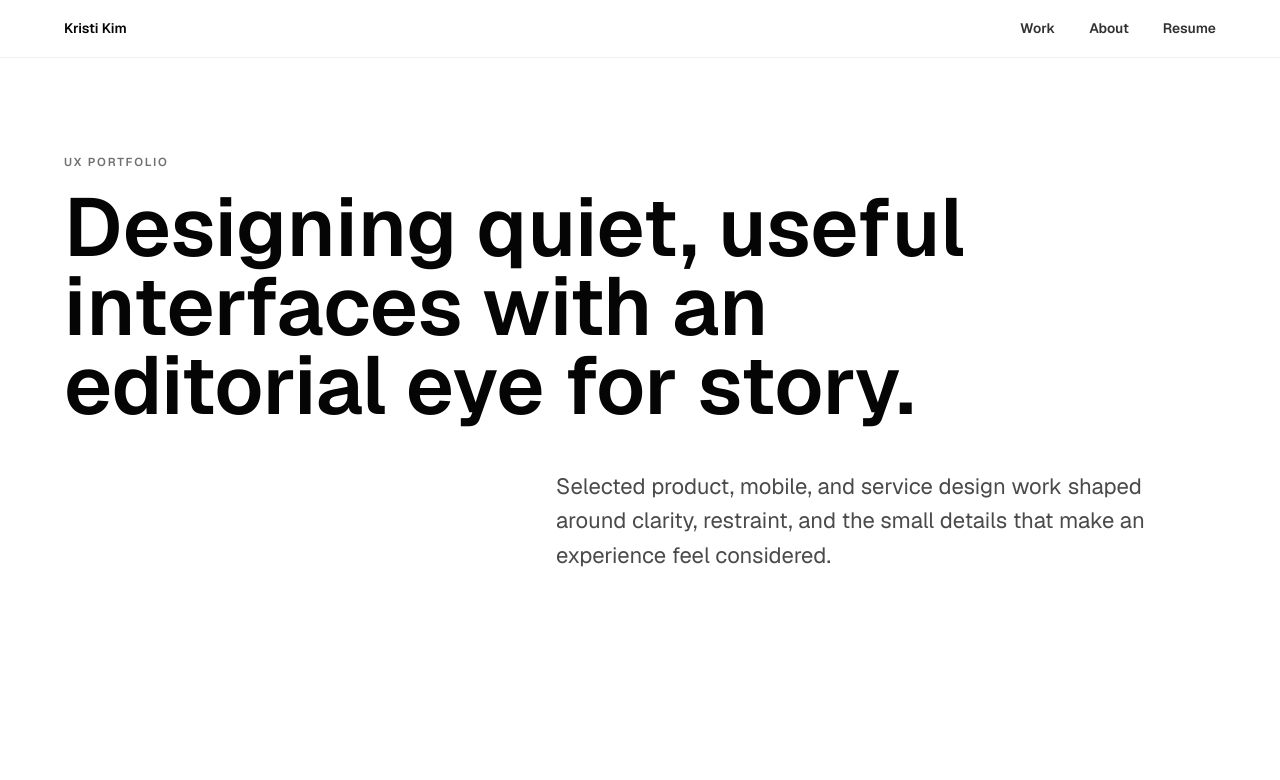
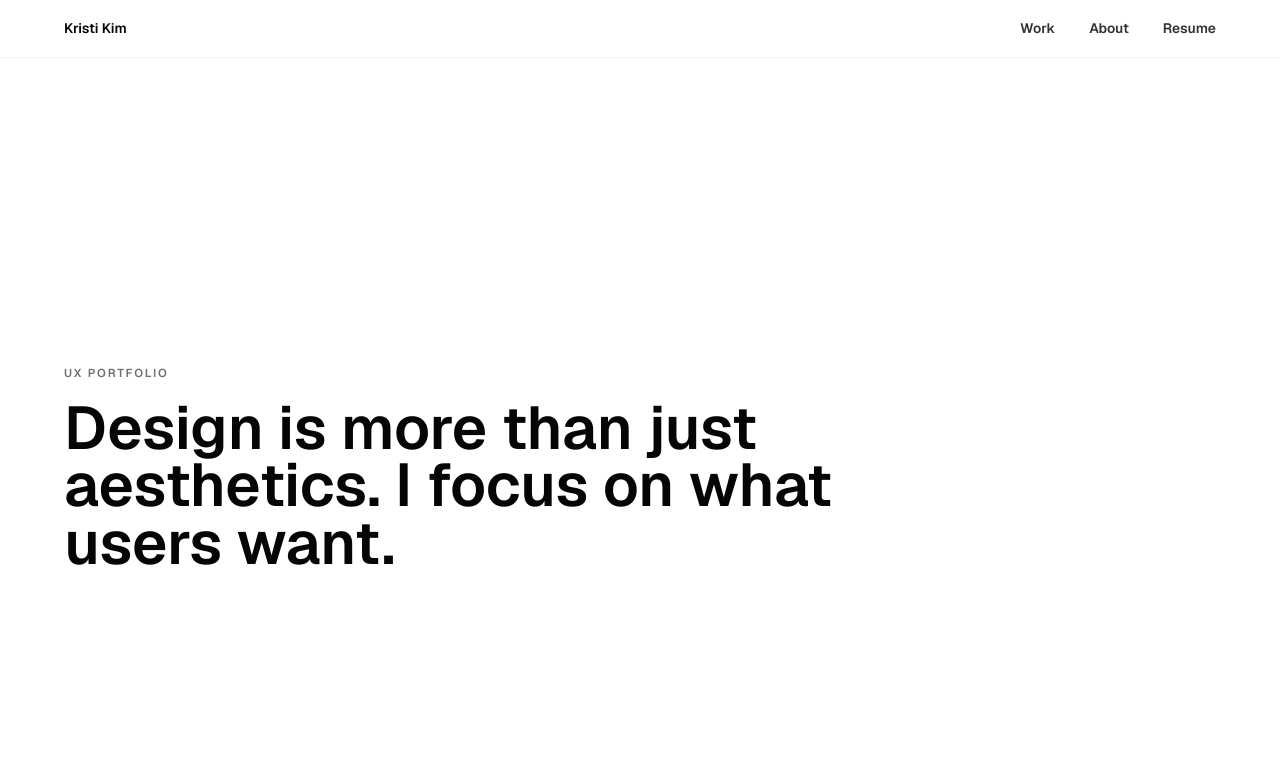
Before and after one commit to krisooti/Portfolio, a Next.js app: page / in a window 1280 px wide. Shown: the top 780 px of the page. Built offline with nearby package versions, Linux system fonts and the light colour scheme.

Commit message:
Update homepage introduction

```diff
--- a/app/globals.css
+++ b/app/globals.css
@@ -123,9 +123,9 @@ a {
 }
 
 .hero-section h1 {
-  max-width: 1040px;
+  max-width: 880px;
   margin: 0;
-  font-size: clamp(2.8rem, 6.4vw, 6.8rem);
+  font-size: clamp(2.2rem, 4.7vw, 5rem);
   font-weight: 560;
   letter-spacing: 0;
   line-height: 0.96;
@@ -472,7 +472,7 @@ a {
   }
 
   .hero-section h1 {
-    font-size: clamp(2.9rem, 13vw, 4.6rem);
+    font-size: clamp(2.4rem, 10vw, 3.7rem);
   }
 
   .case-hero h1 {
--- a/app/page.tsx
+++ b/app/page.tsx
@@ -25,13 +25,8 @@ export default function Home() {
       <section className="hero-section">
         <p className="eyebrow">UX portfolio</p>
         <h1>
-          Designing quiet, useful interfaces with an editorial eye for story.
+          Design is more than just aesthetics. I focus on what users want.
         </h1>
-        <p className="hero-copy">
-          Selected product, mobile, and service design work shaped around
-          clarity, restraint, and the small details that make an experience feel
-          considered.
-        </p>
       </section>
 
       <section id="work" className="work-section" aria-labelledby="work-title">
```
Also changed, not shown: 1 other file (tests, documents, lock files or other folders).
